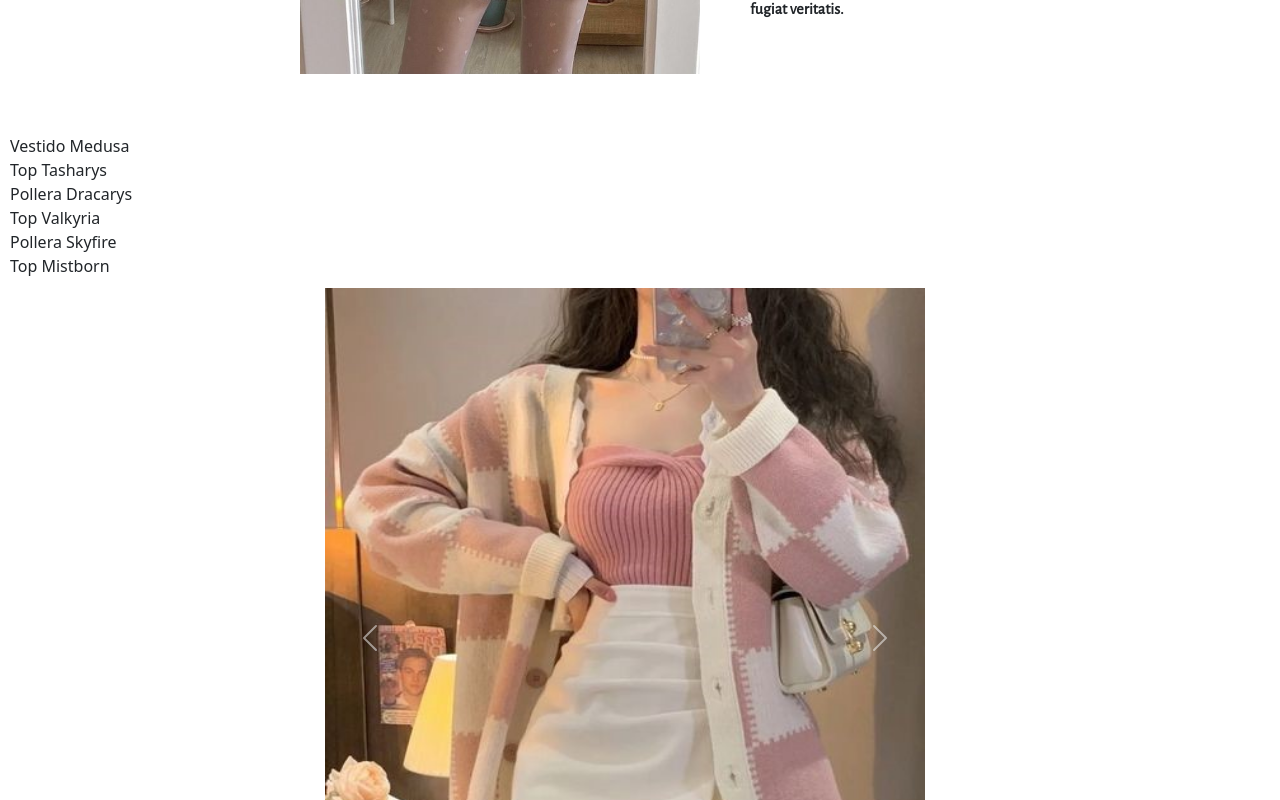
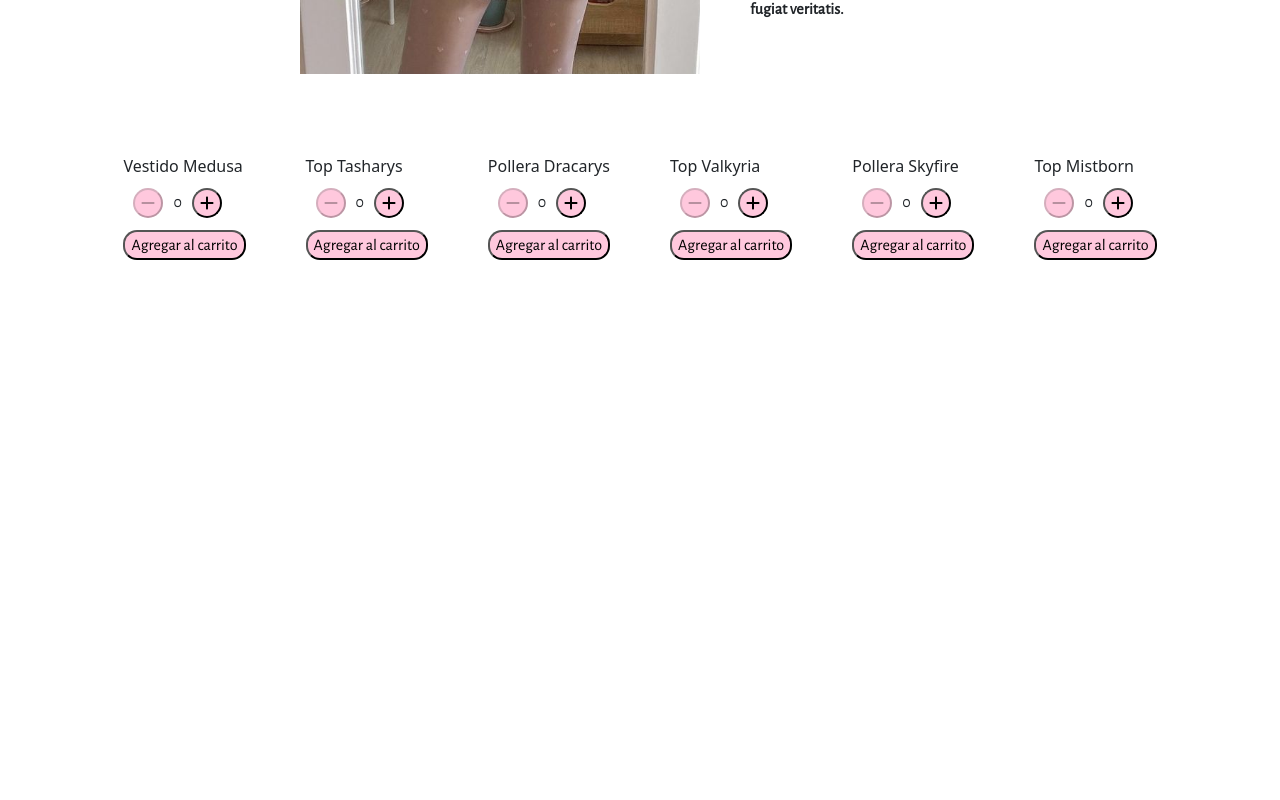
Before and after one commit to mdness/Regis-E-commerce, a React (Vite) app: page / in a window 1280 px wide. Shown: the part 1160-1960 px from the top of the page. After the commit the page ends 1495 px from the top, so only its background shows below. Built offline with nearby package versions, Linux system fonts and the light colour scheme.

Commit message:
Item, ItemList, ItemListContainer (x2)

```diff
--- a/src/App.css
+++ b/src/App.css
@@ -94,25 +94,6 @@ header {
   margin-top: 5px;
 }
 
-/*PRODUCTOS.JSX*/
-
-.productosDiv {
-  margin-left: 15px;
-  font-size: 40px;
-  font-family: 'Bitter', serif;
-}
-
-.productosDivItemListContainer{
-  display: flex;
-}
-
-
-/*ITEMLISTCONTAINER.JSX*/
-
-.divItemListContainer {
-  margin: 10px;
-}
-
 
 /*ITEMCOUNT.JSX*/
 
@@ -139,3 +120,16 @@ header {
   font-family: 'Alegreya Sans', sans-serif;
   border-radius: 14px;
 }
+
+/*ITEM.JSX*/
+.divItem {
+  margin: 30px;
+}
+
+/*ITEMLIST.JSX*/
+
+.divItemList {
+  display: flex;
+  justify-content: center;
+  margin-bottom: 45px;
+}
--- a/src/App.jsx
+++ b/src/App.jsx
@@ -32,7 +32,7 @@ function App() {
   </div>
   </div>
   <ItemListContainer />
-  <Carousel />
+  {/* <Carousel /> */}
     </>
   );
 }
--- a/src/components/Item.jsx
+++ b/src/components/Item.jsx
@@ -1,9 +1,11 @@
 import React from 'react'
+import ItemCount from './ItemCount'
 
 const Item = ({name}) => {
   return (
-    <div>
+    <div className='divItem'>
        {name}
+       <ItemCount/>
     </div>
   )
 }
--- a/src/components/ItemList.jsx
+++ b/src/components/ItemList.jsx
@@ -3,7 +3,7 @@ import Item from './Item'
 
 const ItemList = ({prenda}) => {
   return (
-    <div className="grid grid-cols-3 gap-4">
+    <div className='divItemList'>
        {
          prenda.map((item,i)=>
           <Item key={item.id} name={item.nombre}/>
--- a/src/components/ItemListContainer.jsx
+++ b/src/components/ItemListContainer.jsx
@@ -1,7 +1,5 @@
 import React, { useEffect, useState } from 'react'
-// import ItemCount from './ItemCount'
 import ItemList from './ItemList'
-
 
 const ItemListContainer = () => {
  const [itemClothes, setItemClothes] = useState([])
@@ -45,7 +43,6 @@ const ItemListContainer = () => {
     <>
     <div className='divItemListContainer'>
         <ItemList prenda={itemClothes}/>
-        {/* <ItemCount/> */}
     </div>
     </>
   )
```
